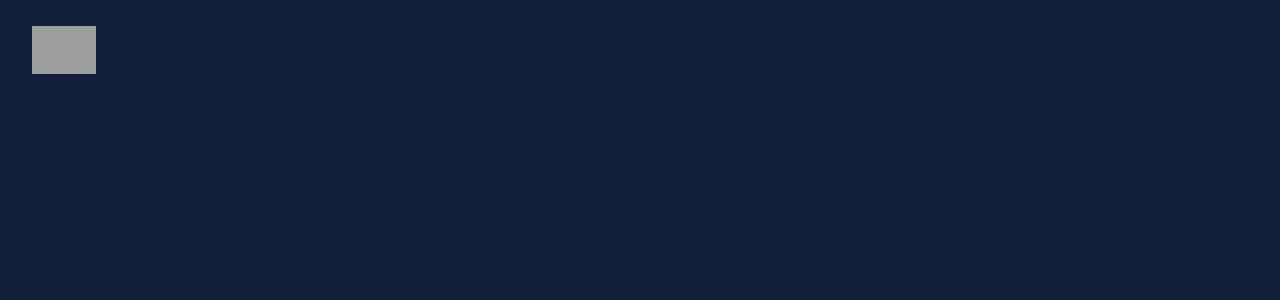
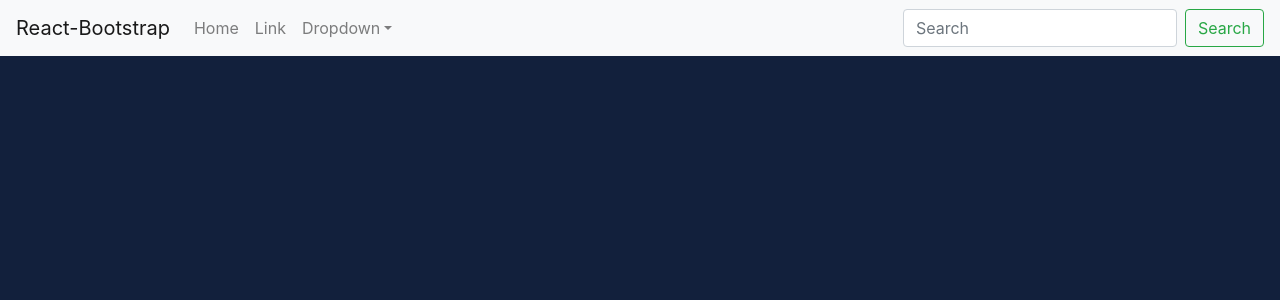
Before and after one commit to KwokRen/Web_Portfolio, a React (Create React App) app: page / in a window 1280 px wide. Shown: the top 300 px of the page. Built offline with nearby package versions, Linux system fonts and the light colour scheme; grey boxes are pictures that could not be loaded.

Commit message:
added bootstrap react

```diff
--- a/package.json
+++ b/package.json
@@ -6,7 +6,9 @@
     "@testing-library/jest-dom": "^4.2.4",
     "@testing-library/react": "^9.3.2",
     "@testing-library/user-event": "^7.1.2",
+    "bootstrap": "^4.5.3",
     "react": "^16.14.0",
+    "react-bootstrap": "^1.3.0",
     "react-dom": "^16.14.0",
     "react-scripts": "3.4.3"
   },
--- a/public/index.html
+++ b/public/index.html
@@ -10,6 +10,7 @@
       content="Web site created using create-react-app"
     />
     <link rel="apple-touch-icon" href="%PUBLIC_URL%/logo192.png" />
+    <link rel="stylesheet" href= "https://maxcdn.bootstrapcdn.com/bootstrap/4.0.0/css/bootstrap.min.css">
     <!--
       manifest.json provides metadata used when your web app is installed on a
       user's mobile device or desktop. See https://developers.google.com/web/fundamentals/web-app-manifest/
--- a/src/App.css
+++ b/src/App.css
@@ -3,7 +3,7 @@
   height: 100vh;
 }
 
-.navbar {
+/* .navbar {
   height: 100px;
   width: 100%;
   background: transparent;
@@ -26,4 +26,4 @@
 .navbar-brand > img {
   height: 100%;
   cursor: pointer;
-}
+} */
--- a/src/components/NavBar.jsx
+++ b/src/components/NavBar.jsx
@@ -1,12 +1,29 @@
 import React from 'react'
+import { Navbar, Nav, NavDropdown, Form, FormControl, Button } from 'react-bootstrap'
 
 const NavBar = (props) => {
     return (
-        <div className="navbar">
-            <div className="navbar-brand">
-                <img src="https://res.cloudinary.com/dpggcudix/image/upload/v1600736568/KR_-_Logo-06_qka7s3.png"></img>
-            </div>
-        </div>
+        <Navbar bg="light" expand="lg">
+        <Navbar.Brand href="#home">React-Bootstrap</Navbar.Brand>
+        <Navbar.Toggle aria-controls="basic-navbar-nav" />
+        <Navbar.Collapse id="basic-navbar-nav">
+            <Nav className="mr-auto">
+            <Nav.Link href="#home">Home</Nav.Link>
+            <Nav.Link href="#link">Link</Nav.Link>
+            <NavDropdown title="Dropdown" id="basic-nav-dropdown">
+                <NavDropdown.Item href="#action/3.1">Action</NavDropdown.Item>
+                <NavDropdown.Item href="#action/3.2">Another action</NavDropdown.Item>
+                <NavDropdown.Item href="#action/3.3">Something</NavDropdown.Item>
+                <NavDropdown.Divider />
+                <NavDropdown.Item href="#action/3.4">Separated link</NavDropdown.Item>
+            </NavDropdown>
+            </Nav>
+            <Form inline>
+            <FormControl type="text" placeholder="Search" className="mr-sm-2" />
+            <Button variant="outline-success">Search</Button>
+            </Form>
+        </Navbar.Collapse>
+        </Navbar>
     )
 }
 
```
Also changed, not shown: 1 other file (tests, documents, lock files or other folders).
